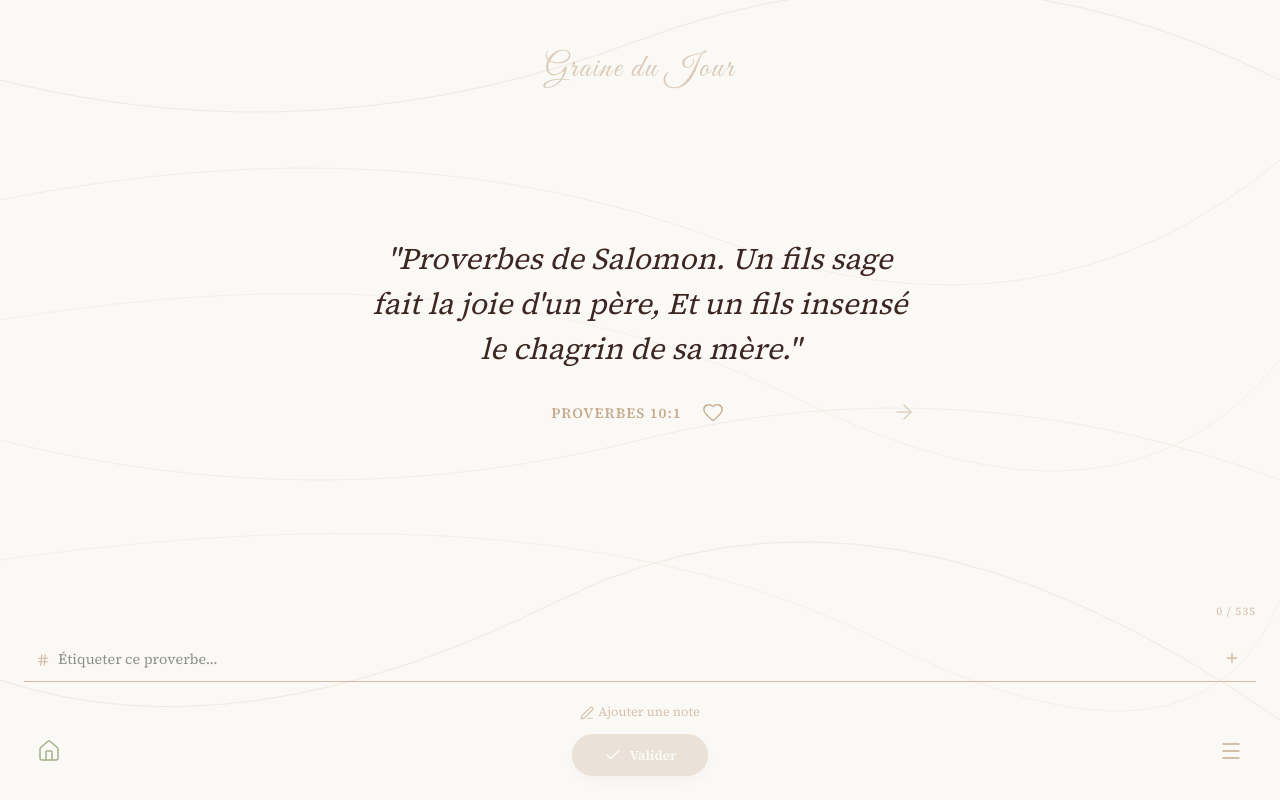
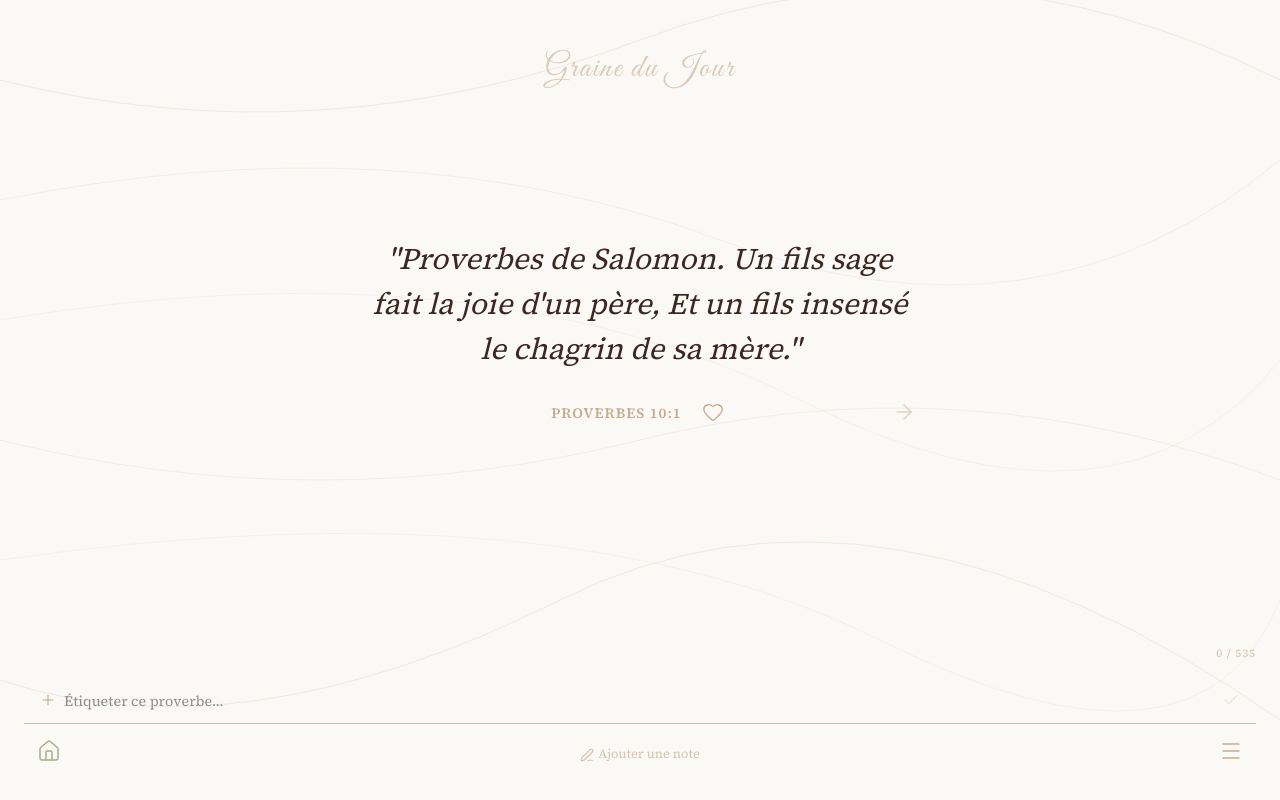
Before and after one commit to GouNiNi/proverbseed, a React (Vite) app: page / in a window 1280 px wide. Both pictures are taken after a click on the button 806 px from the left and 142 px from the top of the page. Built offline with nearby package versions, Linux system fonts and the light colour scheme.

Commit message:
ui(home): rearrange tag input icons and remove redundant validation button

```diff
--- a/src/views/HomeView.jsx
+++ b/src/views/HomeView.jsx
@@ -1,6 +1,6 @@
 import React, { useState, useEffect, useContext } from 'react';
 import { getRandomUncategorizedProverb, getAllProverbs, dbOptions, dbStore, getProverbById } from '../data/db';
-import { Heart, Check, Hash, Edit3, ArrowRight, Plus, X } from 'lucide-react';
+import { Heart, Check, Edit3, ArrowRight, Plus, X } from 'lucide-react';
 import { LanguageContext } from '../i18n/LanguageContext';
 import { useT } from '../i18n/LanguageContext';
 
@@ -373,7 +373,12 @@ export default function HomeView({ pendingEditId = null, onClearPendingEdit = nu
                     {/* Input */}
                     <div style={{ display: 'flex', gap: '8px', opacity: 0.8 }}>
                         <div style={{ position: 'relative', flex: 1, display: 'flex', alignItems: 'center' }}>
-                            <Hash size={14} style={{ position: 'absolute', left: '12px', color: 'var(--color-supporting)' }} />
+                            <button
+                                onClick={openModal}
+                                style={{ position: 'absolute', left: '12px', color: 'var(--color-supporting)', padding: '4px' }}
+                            >
+                                <Plus size={16} />
+                            </button>
                             <input
                                 type="text"
                                 placeholder={t('home', 'etiqueter')}
@@ -383,16 +388,22 @@ export default function HomeView({ pendingEditId = null, onClearPendingEdit = nu
                                 onFocus={() => setIsInputFocused(true)}
                                 onBlur={() => setIsInputFocused(false)}
                                 style={{
-                                    paddingLeft: '34px', paddingRight: '34px', background: 'transparent',
+                                    paddingLeft: '40px', paddingRight: '40px', background: 'transparent',
                                     border: 'none', borderBottom: '1px solid var(--color-supporting)',
                                     borderRadius: 0, fontSize: '0.9rem', color: 'var(--color-secondary)'
                                 }}
                             />
                             <button
-                                onClick={openModal}
-                                style={{ position: 'absolute', right: '12px', color: 'var(--color-supporting)', padding: '4px' }}
+                                onClick={handleSave}
+                                disabled={currentThemes.length === 0 && themeInput.trim() === '' && note.trim() === ''}
+                                style={{
+                                    position: 'absolute', right: '12px', padding: '4px',
+                                    color: (currentThemes.length === 0 && themeInput.trim() === '' && note.trim() === '') ? 'var(--color-supporting)' : 'var(--color-primary)',
+                                    opacity: (currentThemes.length === 0 && themeInput.trim() === '' && note.trim() === '') ? 0.3 : 1,
+                                    transition: 'all 0.5s ease'
+                                }}
                             >
-                                <Plus size={16} />
+                                <Check size={18} />
                             </button>
                         </div>
                     </div>
@@ -469,26 +480,6 @@ export default function HomeView({ pendingEditId = null, onClearPendingEdit = nu
                         )}
                     </div>
                 </div>
-
-                {/* Primary Action */}
-                <div style={{ display: 'flex', justifyContent: 'center', pointerEvents: 'none' }}>
-                    <button
-                        className="btn-primary"
-                        onClick={handleSave}
-                        disabled={currentThemes.length === 0 && themeInput.trim() === '' && note.trim() === ''}
-                        style={{
-                            pointerEvents: 'auto',
-                            display: 'flex', alignItems: 'center', gap: '8px',
-                            opacity: (currentThemes.length === 0 && themeInput.trim() === '' && note.trim() === '') ? 0.3 : 1,
-                            backgroundColor: (currentThemes.length === 0 && themeInput.trim() === '' && note.trim() === '') ? 'var(--color-supporting)' : 'var(--color-primary)',
-                            transition: 'all 0.5s ease',
-                            padding: '12px 32px',
-                            boxShadow: '0 4px 15px rgba(0,0,0,0.1)'
-                        }}
-                    >
-                        <Check size={18} /> {t('home', 'valider')}
-                    </button>
-                </div>
             </div>
 
             {/* Themes Modal */}
```
Also changed, not shown: 5 other files (tests, documents, lock files or other folders).
